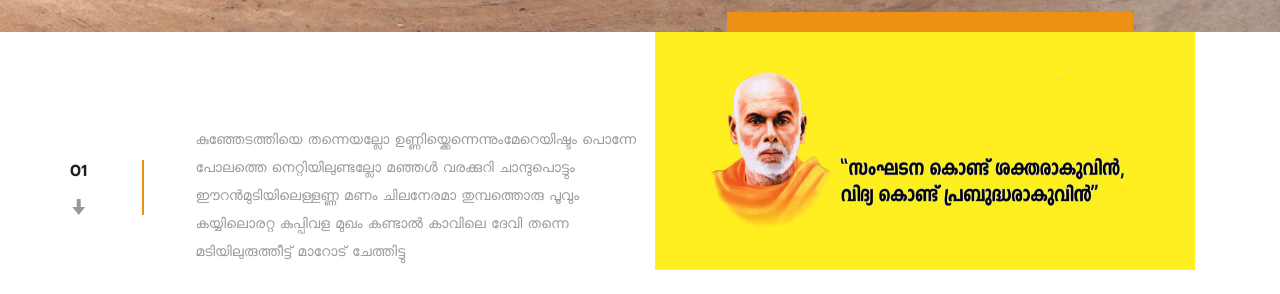
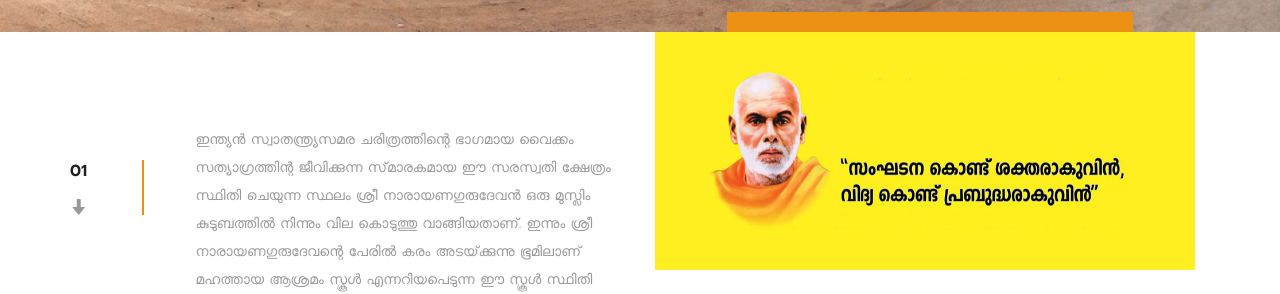
Before and after one commit to livelonghari/cool, a plain HTML site: page index.html in a window 1280 px wide. Shown: the part 668-962 px from the top of the page. Drawn offline with Linux system fonts and the light colour scheme.

Commit message:
Update index.html

```diff
--- a/index.html
+++ b/index.html
@@ -103,7 +103,7 @@
 
 
 					<p>
-					കുഞ്ഞേടത്തിയെ തന്നെയല്ലോ ഉണ്ണിയ്ക്കെന്നെന്നുംമേറെയിഷ്ടം പൊന്നേ പോലത്തെ നെറ്റിയിലുണ്ടല്ലോ മഞ്ഞൾ വരക്കുറി ചാന്ദുപൊട്ടും ഈറൻമുടിയിലെള്ളണ്ണ മണം ചിലനേരമാ തുമ്പത്തൊരു പൂവും കയ്യിലൊരറ്റ കുപ്പിവള മുഖം കണ്ടാൽ കാവിലെ ദേവി തന്നെ മടിയിലുരുത്തീട്ട് മാറോട് ചേത്തിട്ടു
+				ഇന്ത്യൻ സ്വാതന്ത്ര്യസമര ചരിത്രത്തിന്റെ ഭാഗമായ വൈക്കം സത്യാഗ്രത്തിന്റ ജീവിക്കുന്ന സ്‌മാരകമായ ഈ സരസ്വതി ക്ഷേത്രം സ്ഥിതി ചെയുന്ന സ്ഥലം ശ്രീ നാരായണഗുരുദേവൻ ഒരു മുസ്ലിം കുടുബത്തിൽ നിന്നും വില കൊടുത്തു വാങ്ങിയതാണ്. ഇന്നും ശ്രീ നാരായണഗുരുദേവന്റെ പേരിൽ കരം അടയ്‌ക്കുന്നു ഭൂമിലാണ് മഹത്തായ ആശ്രമം സ്കൂൾ എന്നറിയപെടുന്ന ഈ സ്കൂൾ സ്ഥിതി ചെയുന്നത് .
 					<p>
 					<div class="w3l_more">
 						<a href="#" class="button button--nina" data-text="Learn more" data-toggle="modal" data-target="#myModal">
```
